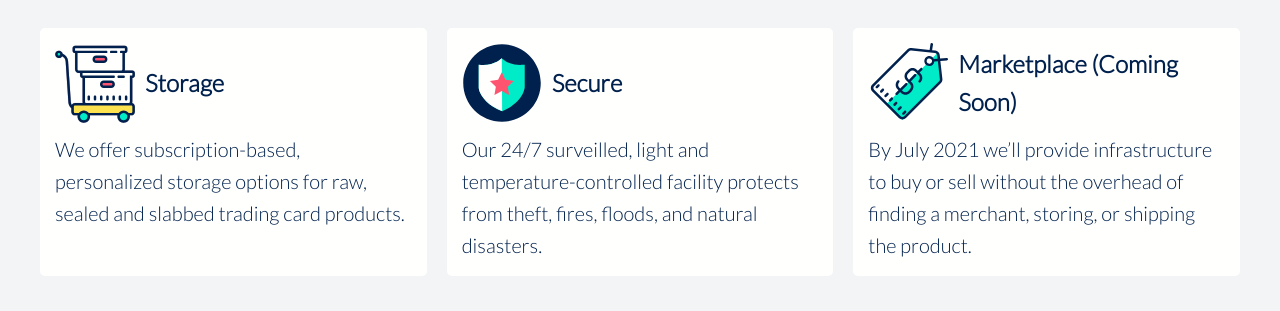
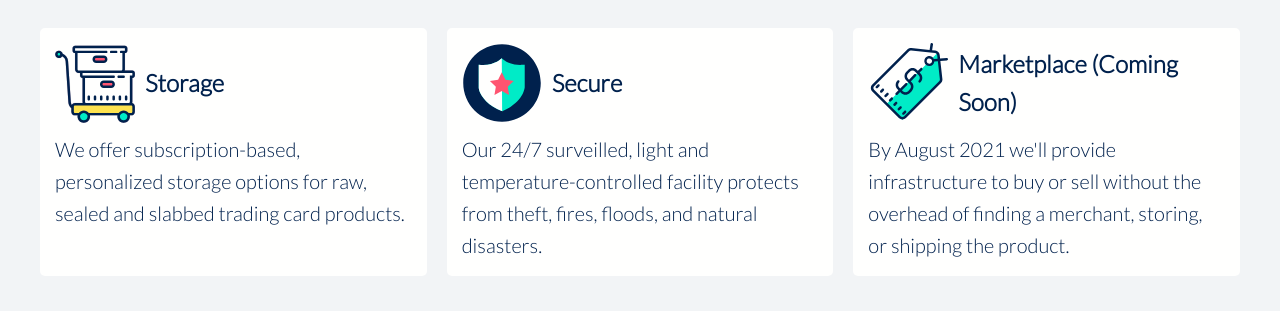
Before and after one commit to kyhorne/coload, a Next.js app: page / in a window 1280 px wide. Shown: the part 1120-1431 px from the top of the page. Built offline with nearby package versions, Linux system fonts and the light colour scheme; no server answers.

Commit message:
Update FeatureList.tsx

```diff
--- a/components/FeatureList/FeatureList.tsx
+++ b/components/FeatureList/FeatureList.tsx
@@ -29,7 +29,7 @@ const FeatureList: React.FC<FeatureListProps> = ({ featuresRef }) => (
           title={'Marketplace (Coming Soon)'}
           image={'icons8-price-tag'}
           description={
-            'By July 2021 we’ll provide infrastructure to buy or sell without the overhead of finding a merchant, storing, or shipping the product.'
+            "By August 2021 we'll provide infrastructure to buy or sell without the overhead of finding a merchant, storing, or shipping the product."
           }
         />
       </div>
```
